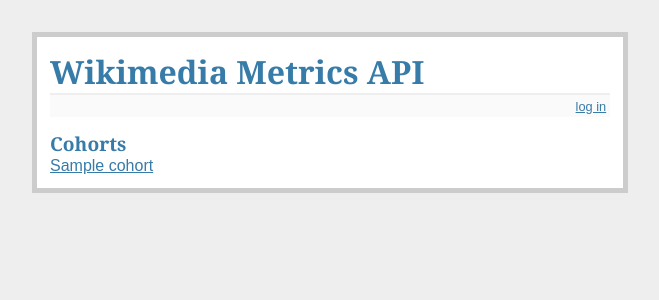
After one commit to rfaulkner/wikipedia_user_metrics, a Flask app: template src/api/templates/cohorts.html in a window 1280 px wide. The commit adds this page. Shown: the top 300 px of the page, without its empty margins (310-969 px from the left). Run offline with Flask 2, Linux system fonts and the light colour scheme; the template is opened without the code that fills it: most values are stand-ins (such as "Sample title", 1, 10 or a date in 2020); some libraries are stand-ins or nearby versions.

Commit message:
ADD: added view for selecting cohorts

```diff
--- a/src/api/run.py
+++ b/src/api/run.py
@@ -27,10 +27,13 @@ def tag_definitions():
 
 @app.route('/cohorts')
 def api_cohorts():
-    return 'Please choose a cohort: '
+    conn = dl.Connector(instance='slave')
+    conn._cur_.execute('select distinct utm_name from usertags_meta')
+    return render_template('cohorts.html', data=[r[0] for r in conn._cur_])
 
 @app.route('/metrics')
-def api_article():
+@app.route('/metrics/<cohort>')
+def metrics(cohort):
     return 'Choose some metrics '
 
 
--- /dev/null
+++ b/src/api/templates/cohorts.html
@@ -0,0 +1,9 @@
+{% extends "layout.html" %}
+{% block body %}
+    <h2>Cohorts</h2>
+    {% if error %}<p class=error><strong>Error:</strong> {{ error }}{% endif %}
+    {% for cohort in data %}
+        <a href="{{ url_for('metrics') + '/' + cohort }}">{{ cohort }}</a>
+        <br>
+    {% endfor %}
+{% endblock %}
--- a/src/api/templates/layout.html
+++ b/src/api/templates/layout.html
@@ -2,7 +2,7 @@
 <title>Wikimedia Metrics API</title>
 <link rel=stylesheet type=text/css href="{{ url_for('static', filename='style.css') }}">
 <div class=page>
-  <h1>Flaskr</h1>
+  <h1>Wikimedia Metrics API</h1>
   <div class=metanav>
   {% if not session.logged_in %}
     <a href="{{ url_for('login') }}">log in</a>
--- a/src/api/templates/login.html
+++ b/src/api/templates/login.html
@@ -2,7 +2,7 @@
 {% block body %}
   <h2>Login</h2>
   {% if error %}<p class=error><strong>Error:</strong> {{ error }}{% endif %}
-  <form action="{{ url_for('login') }}" method=post>
+  <form action="{{ ('login') }}" method=post>
     <dl>
       <dt>Username:
       <dd><input type=text name=username>
```
